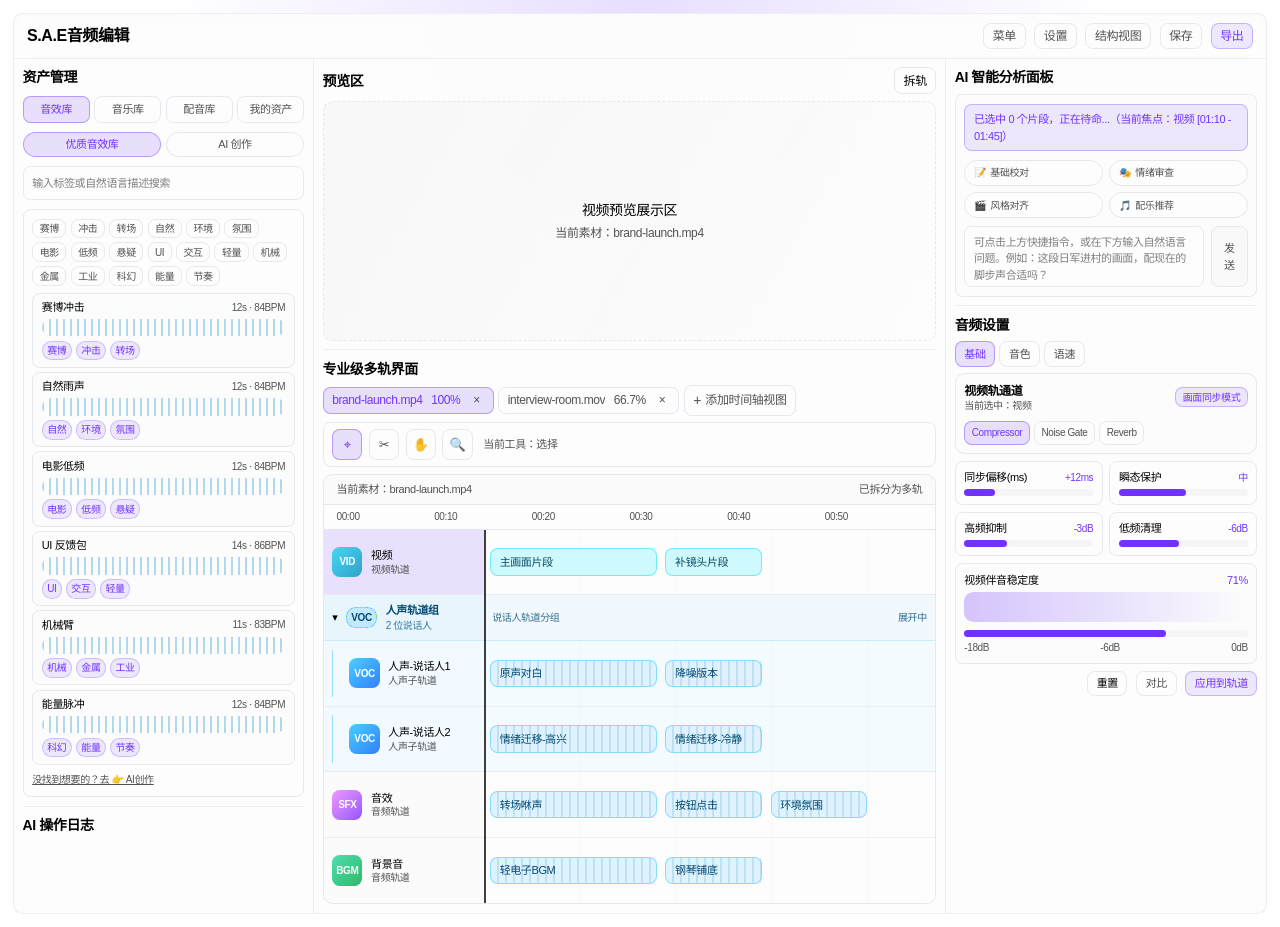
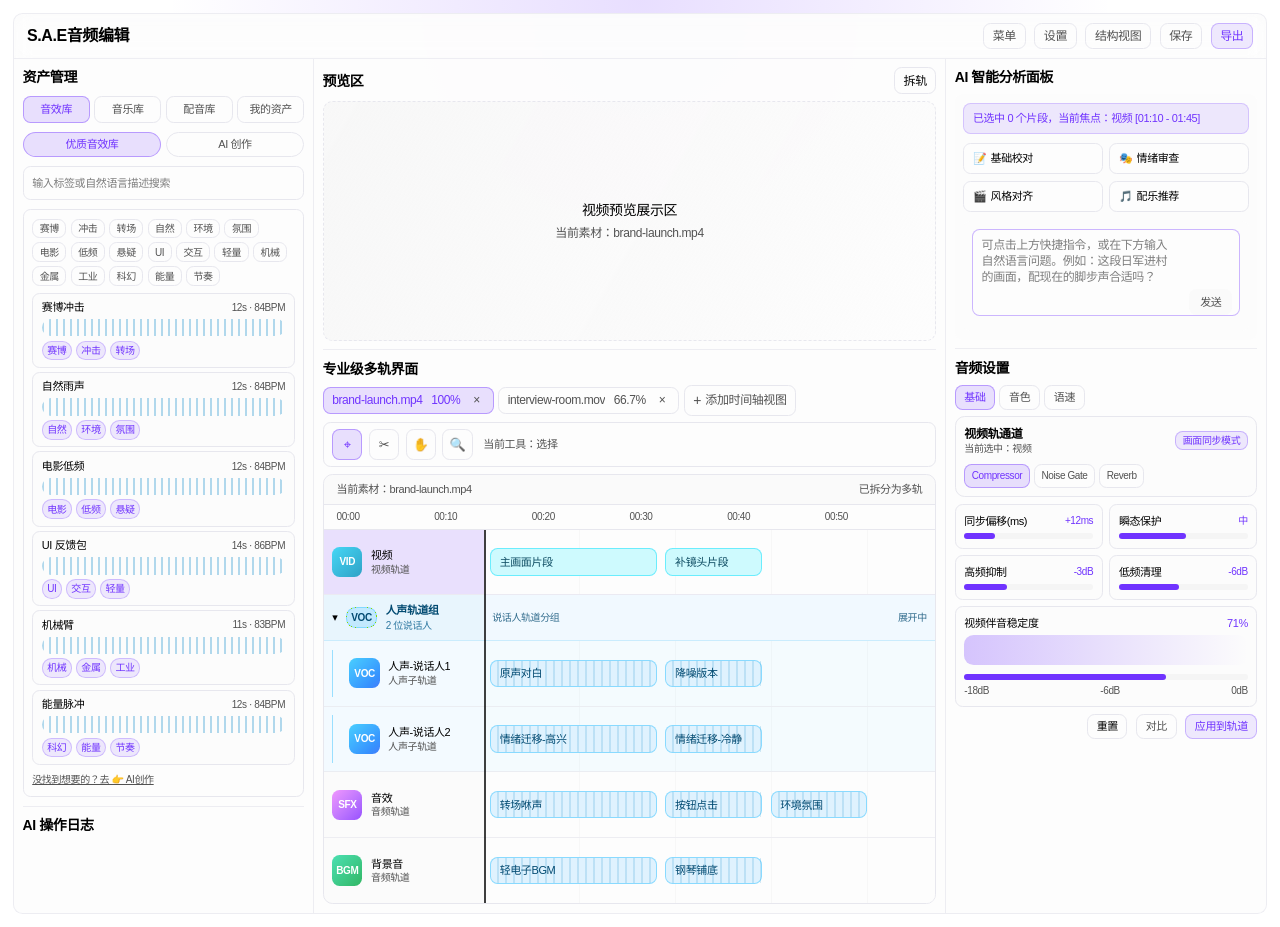
Before and after one commit to jamin-xie/sae-ui, a React (Vite) app: page / in a window 1280 px wide. Built offline with nearby package versions, Linux system fonts and the light colour scheme.

Commit message:
Polish AI analysis panel readability and interaction flow

```diff
--- a/src/App.tsx
+++ b/src/App.tsx
@@ -1,4 +1,4 @@
-import { useEffect, useState } from 'react'
+import { useEffect, useRef, useState } from 'react'
 
 type TrackRow = { name: string; blocks: string[] }
 type AssetTab = 'sfx' | 'music' | 'voice' | 'my_assets'
@@ -389,6 +389,8 @@ export default function App() {
   const [assistantMessages, setAssistantMessages] = useState<AssistantMessage[]>([])
   const [assistantThinking, setAssistantThinking] = useState(false)
   const [assistantThinkingStep, setAssistantThinkingStep] = useState(0)
+  const assistantScrollContainerRef = useRef<HTMLDivElement | null>(null)
+  const assistantScrollAnchorRef = useRef<HTMLDivElement | null>(null)
   const [assistantRangeLabel] = useState('01:10 - 01:45')
   const [assetLogs, setAssetLogs] = useState(aiLogs)
   const [librarySubTab, setLibrarySubTab] = useState<Record<'sfx' | 'music', LibrarySubTab>>({
@@ -595,6 +597,27 @@ export default function App() {
     return () => window.removeEventListener('click', close)
   }, [smartActionMenuClip])
 
+  useEffect(() => {
+    const container = assistantScrollContainerRef.current
+    if (!container) return
+    const start = container.scrollTop
+    const target = container.scrollHeight - container.clientHeight
+    const distance = target - start
+    if (Math.abs(distance) < 1) return
+    const duration = 520
+    const startTime = performance.now()
+
+    const animate = (now: number) => {
+      const elapsed = now - startTime
+      const progress = Math.min(1, elapsed / duration)
+      const eased = 1 - (1 - progress) ** 3
+      container.scrollTop = start + distance * eased
+      if (progress < 1) requestAnimationFrame(animate)
+    }
+
+    requestAnimationFrame(animate)
+  }, [assistantMessages, assistantThinking])
+
 
   const addMaterialTab = () => {
     const newId = `mat-${Date.now()}`
@@ -1609,39 +1632,40 @@ export default function App() {
               <div className="mb-1.5 flex items-center justify-between">
                 <h2 className="text-sm font-semibold">AI 智能分析面板</h2>
               </div>
-              <div className="space-y-2 rounded-md border border-border bg-background/70 p-2">
-                <div className="rounded-md border border-primary/30 bg-primary/10 px-2 py-1.5 text-[11px] text-primary">
-                  已选中 {selectedClipCount} 个片段，正在待命...（当前焦点：{assistantFocusLabel}）
+              <div className="space-y-2 rounded-md bg-background/70 p-2">
+                <div className="rounded-md border border-primary/20 bg-primary/10 px-2 py-1.5 text-[11px] text-primary">
+                  已选中 {selectedClipCount} 个片段，当前焦点：{assistantFocusLabel}
                 </div>
                 <div className="grid grid-cols-2 gap-1.5">
                   {assistantQuickPrompts.map((item) => (
                     <button
                       key={item.label}
                       onClick={() => submitAssistantMessage(item.prompt)}
-                      className="flex items-center gap-1 rounded-full border border-border bg-card px-2 py-1 text-[10px] text-muted-foreground hover:text-foreground"
+                      className="flex items-center gap-1 rounded-md border border-border bg-card px-2 py-1.5 text-[11px] text-foreground hover:border-primary/35 hover:text-primary"
                     >
                       <span>{item.icon}</span>
-                      <span>{item.label}</span>
-                    </button>
-                  ))}
-                </div>
+                      <span className="truncate">{item.label}</span>
+                    </button>
+                  ))}
+                </div>
+
                 {(assistantMessages.length > 0 || assistantThinking) && (
-                  <div className="max-h-[340px] space-y-2 overflow-y-auto rounded-md border border-border bg-card/60 p-2">
+                  <div ref={assistantScrollContainerRef} className="max-h-[360px] space-y-2 overflow-y-auto rounded-md bg-card/60 p-2 pr-1">
                     {assistantMessages.map((message) => (
                     <article
                       key={message.id}
-                      className={`rounded-md border p-2 text-[11px] ${
+                      className={`rounded-md p-2.5 text-xs leading-relaxed ${
                         message.role === 'user'
-                          ? 'ml-6 border-primary/30 bg-primary/10 text-foreground'
-                          : 'mr-6 border-border bg-background text-foreground'
-                      }`}
-                    >
-                      <p className="mb-1 text-[10px] text-muted-foreground">{message.role === 'user' ? '你' : 'AI'}</p>
+                          ? 'ml-5 bg-primary/10 text-foreground'
+                          : 'mr-5 bg-background text-foreground'
+                      }`}
+                    >
+                      {message.role === 'assistant' && <p className="mb-1 text-[10px] font-semibold text-muted-foreground">AI 助手</p>}
                       <p>{message.text}</p>
                       {message.proofreadItems && message.proofreadItems.length > 0 && (
                         <div className="mt-2 space-y-2">
                           {message.proofreadItems.map((item) => (
-                            <div key={item.id} className="rounded-md border border-border/80 bg-card/70 p-2">
+                            <div key={item.id} className="rounded-md border border-border bg-card/70 p-2">
                               <div className="flex items-center gap-1.5">
                                 <span>{item.icon}</span>
                                 <span className={`font-semibold ${item.levelColorClass}`}>{item.levelLabel}</span>
@@ -1659,7 +1683,7 @@ export default function App() {
                         </div>
                       )}
                       {message.musicSuggestion && (
-                        <div className="mt-2 space-y-2 rounded-md border border-primary/20 bg-primary/5 p-2">
+                        <div className="mt-2 space-y-2 rounded-md bg-primary/5 p-2">
                           <div>
                             <p className="font-semibold text-[11px]">建议一：垫入情绪 BGM</p>
                             <p className="mt-0.5 text-[10px] text-muted-foreground">推荐 3 首温暖讲述类配乐。</p>
@@ -1668,7 +1692,7 @@ export default function App() {
                                 <button
                                   key={track}
                                   onClick={() => undefined}
-                                  className="flex w-full items-center justify-start gap-1 rounded border border-border bg-card px-2 py-1 text-[10px] hover:border-primary/30"
+                                  className="flex w-full items-center justify-start gap-1 rounded bg-card px-2 py-1 text-[10px] hover:bg-primary/5"
                                 >
                                   <span>▶ 试听</span>
                                   <span>{track}</span>
@@ -1679,36 +1703,36 @@ export default function App() {
                               onClick={() => {
                                 setAssetTab('music')
                               }}
-                              className="mt-1.5 rounded border border-primary/30 bg-primary/10 px-2 py-1 text-[10px] text-primary"
+                              className="mt-1.5 rounded bg-primary/10 px-2 py-1 text-[10px] text-primary"
                             >
                               一键添加到新轨道
                             </button>
                           </div>
 
-                          <div className="border-t border-border/60 pt-1.5">
+                          <div className="pt-1.5">
                             <p className="font-semibold text-[11px]">建议二：应用温暖讲述 EQ</p>
                             <p className="mt-0.5 text-[10px] text-muted-foreground">降低亮度、增强低频共鸣。</p>
                             <button
                               onClick={() => undefined}
-                              className="mt-1.5 rounded border border-primary/30 bg-primary/10 px-2 py-1 text-[10px] text-primary"
+                              className="mt-1.5 rounded bg-primary/10 px-2 py-1 text-[10px] text-primary"
                             >
                               应用“温暖讲述”EQ预设
                             </button>
                           </div>
 
-                          <div className="border-t border-border/60 pt-1.5">
+                          <div className="pt-1.5">
                             <p className="font-semibold text-[11px]">建议三：重生成/标记重录</p>
                             <p className="mt-0.5 text-[10px] text-muted-foreground">从源头修复语速语气。</p>
                             <div className="mt-1.5 flex flex-wrap gap-1">
                               <button
                                 onClick={() => undefined}
-                                className="rounded border border-primary/30 bg-primary/10 px-2 py-1 text-[10px] text-primary"
+                                className="rounded bg-primary/10 px-2 py-1 text-[10px] text-primary"
                               >
                                 使用现有音色重生成（温暖参数）
                               </button>
                               <button
                                 onClick={() => undefined}
-                                className="rounded border border-border bg-card px-2 py-1 text-[10px]"
+                                className="rounded bg-card px-2 py-1 text-[10px]"
                               >
                                 生成重录批注单
                               </button>
@@ -1719,8 +1743,8 @@ export default function App() {
                     </article>
                     ))}
                     {assistantThinking && (
-                      <div className="mr-6 rounded-md border border-border bg-background p-2 text-[11px]">
-                        <p className="mb-1 text-[10px] text-muted-foreground">AI 正在综合判断...</p>
+                      <div className="mr-5 rounded-md bg-background p-2 text-xs">
+                        <p className="mb-1 text-[10px] font-semibold text-muted-foreground">AI 正在综合判断...</p>
                         <div className="space-y-1">
                           {assistantThinkingSteps.map((step, index) => (
                             <p key={step} className={assistantThinkingStep > index ? 'text-foreground' : 'text-muted-foreground'}>
@@ -1730,9 +1754,12 @@ export default function App() {
                         </div>
                       </div>
                     )}
-                  </div>
-                )}
-                <div className="flex gap-1.5">
+                    <div ref={assistantScrollAnchorRef} />
+                  </div>
+                )}
+
+                <div className="rounded-md bg-card/70 p-2">
+                  <div className="relative">
                     <textarea
                       value={assistantInput}
                       onChange={(event) => setAssistantInput(event.target.value)}
@@ -1743,19 +1770,21 @@ export default function App() {
                         }
                       }}
                       placeholder="可点击上方快捷指令，或在下方输入自然语言问题。例如：这段日军进村的画面，配现在的脚步声合适吗？"
-                    className="h-14 w-full resize-none rounded-md border border-border bg-card px-2 py-1.5 text-[11px] outline-none focus:border-primary/40"
+                      className="h-20 w-full resize-none rounded-md border border-primary/35 bg-background px-2 py-1.5 pr-16 text-xs outline-none focus:border-primary/55"
                     />
                     <button
                       onClick={() => submitAssistantMessage()}
                       disabled={!assistantInput.trim() || assistantThinking}
-                    className={`rounded-md border px-2 py-1 text-[11px] ${
+                      className={`rounded-md px-2.5 py-1 text-[11px] ${
                         !assistantInput.trim() || assistantThinking
-                        ? 'cursor-not-allowed border-border bg-muted/40 text-muted-foreground'
-                        : 'border-primary/30 bg-primary/10 text-primary'
-                    }`}
+                          ? 'cursor-not-allowed bg-muted/40 text-muted-foreground'
+                          : 'bg-primary/10 text-primary'
+                      }`}
+                      style={{ position: 'absolute', right: '8px', bottom: '8px' }}
                     >
                       发送
                     </button>
+                  </div>
                 </div>
               </div>
             </section>
```
Lines whose indentation alone changed are shown as unchanged.
